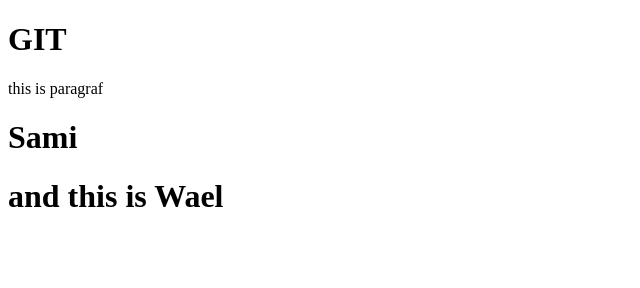
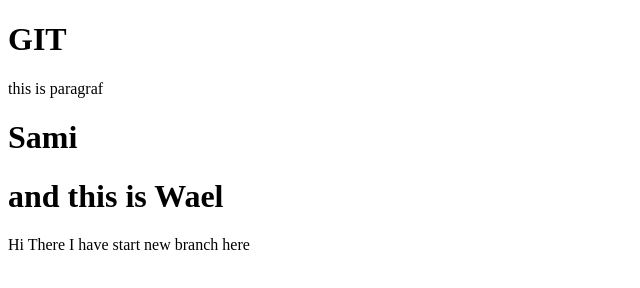
Before and after one commit to mohamadat/cv2024, a plain HTML site: page index.html in a window 1280 px wide. Shown: the whole page, without its empty margins (0-640 px from the left). Drawn offline with Linux system fonts and the light colour scheme.

Commit message:
secont commit

```diff
--- a/index.html
+++ b/index.html
@@ -13,5 +13,6 @@
 
     <h1>Sami</h1>
     <h1>and this is Wael</h1>
+    <P>Hi There I have start new branch here </P>
 </body>
 </html>
```
